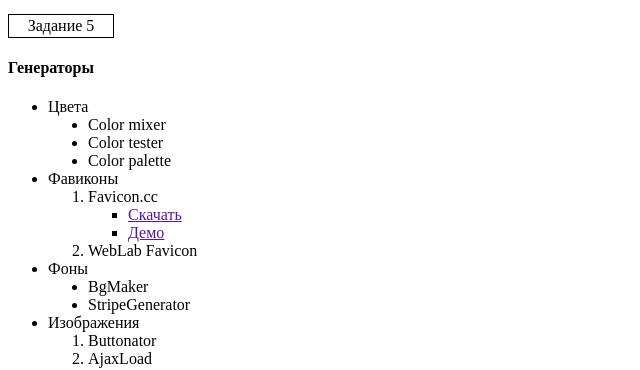
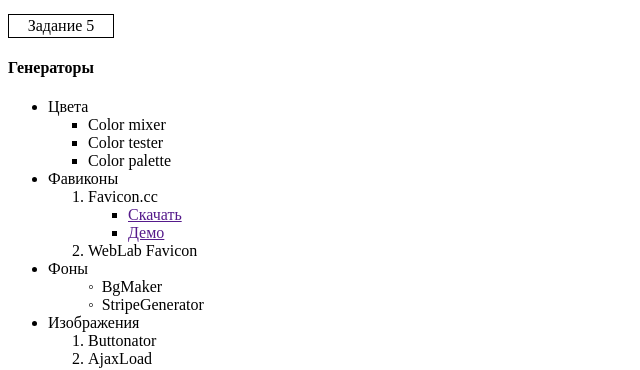
Before and after one commit to MystTerra/Frontend-lessons, a plain HTML site: page Code/27.10.23 - HW 2.html in a window 1280 px wide. Shown: the part 992-1362 px from the top of the page, 0-640 px from the left. Drawn offline with Linux system fonts and the light colour scheme.

Commit message:
исправлен устаревший тег type для списков

```diff
--- a/Code/27.10.23 - HW 2.html
+++ b/Code/27.10.23 - HW 2.html
@@ -65,8 +65,14 @@
 <h4>Генераторы</h4>
 <ul>
     <li>Цвета</li>
-<!--    что-то тут не то-->
-        <ul type="disc">
+    <!-- ахтунг: здесь использованы читы-->
+    <style>
+        ul.square-list {
+            list-style-type: square;
+        }
+    </style>
+
+    <ul class="square-list">
             <li>Color mixer</li>
             <li>Color tester</li>
             <li>Color palette</li>
@@ -81,8 +87,19 @@
             <li>WebLab Favicon</li>
         </ol>
     <li>Фоны</li>
-    <!-- и тут тоже что-то не то-->
-        <ul type="disc">
+    <!-- ахтунг: здесь использованы читы-->
+    <style>
+        ul.circle-list {
+            list-style-type: none;
+        }
+
+        ul.circle-list li::before {
+            content: "\25E6"; /* Unicode character for an empty bullet (white bullet) */
+            margin-right: 0.5em; /* Adjust the spacing between the bullet and the text */
+        }
+    </style>
+
+    <ul class="circle-list">
             <li>BgMaker</li>
             <li>StripeGenerator</li>
         </ul>
```
